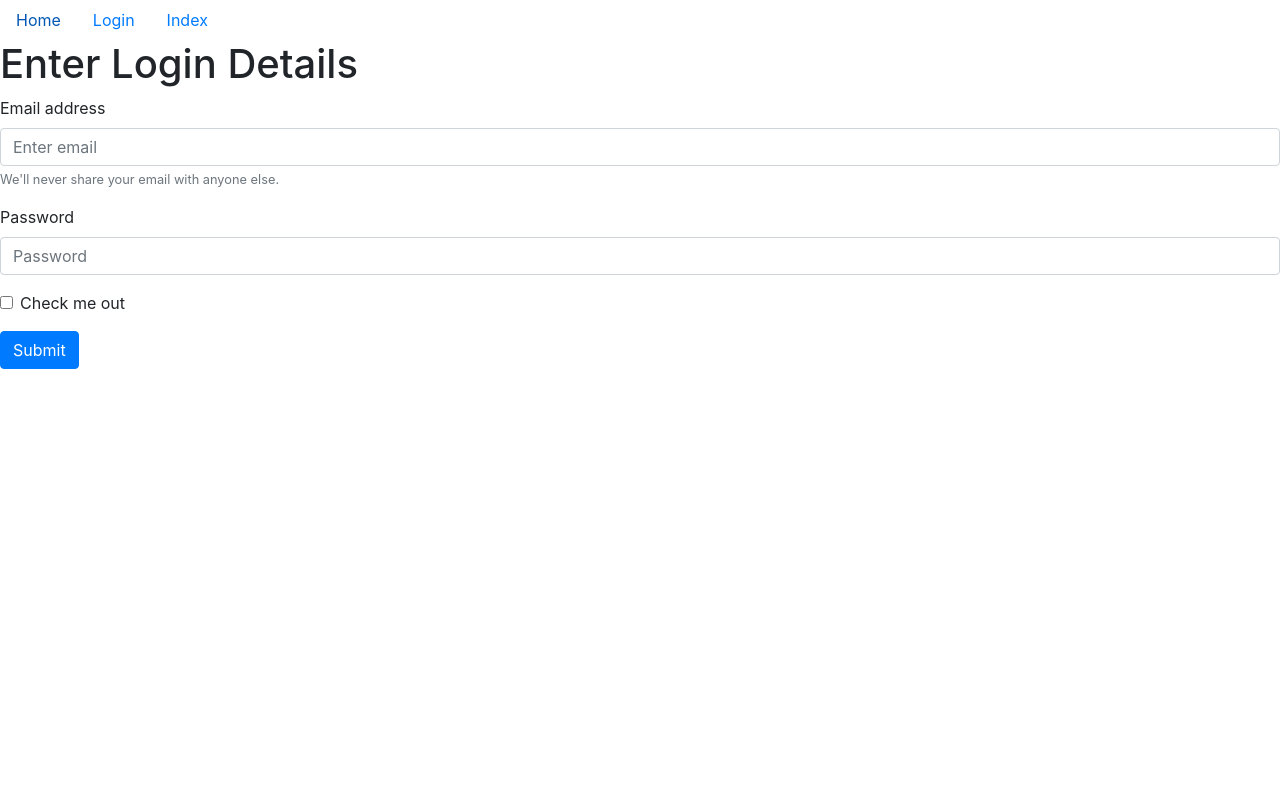
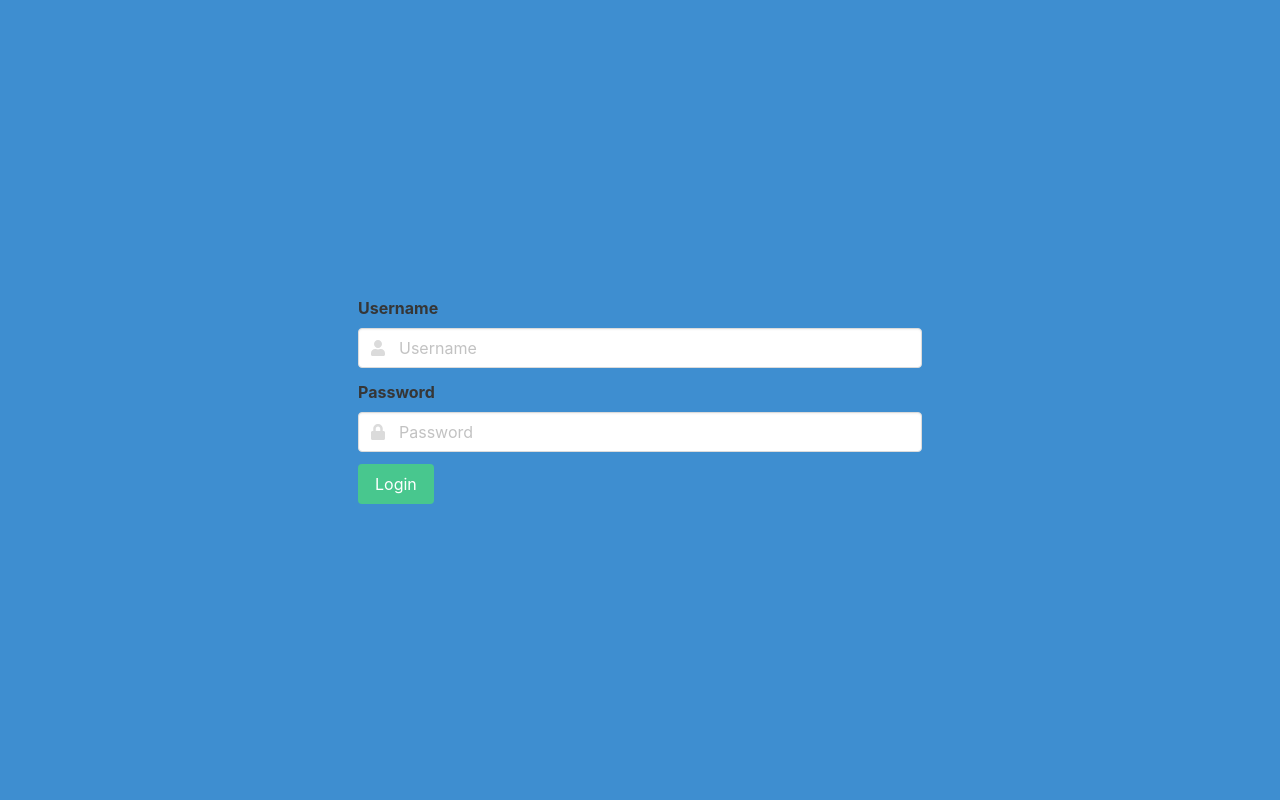
Before and after one commit to ldaijiw/mvc_flask, a Flask app: page /login/ in a window 1280 px wide. Run offline with Flask 2, Linux system fonts and the light colour scheme; some libraries are stand-ins or nearby versions.

Commit message:
login testing

```diff
--- a/app.py
+++ b/app.py
@@ -1,5 +1,4 @@
-from flask import Flask, jsonify, redirect, url_for, render_template
-
+from flask import Flask, jsonify, redirect, url_for, render_template, request, session
 # create an instance of our app, with __name__ passed as arg
 
 app = Flask(__name__)
@@ -55,8 +54,32 @@ def index():
     return render_template("index.html")
 
 
-@app.route("/login/")
+users = []
+users.append({"user_id": 1, "username": "ldaijiw", "password": "test"})
+users.append({"user_id": 2, "username": "admin", "password": "admin"})
+
+@app.route("/login/", methods = ["GET", "POST"])
 def login():
+    if request.method == "POST":
+        print("POST")
+        #session.pop('user_id')
+        username = request.form['username']
+        password = request.form['password']
+
+        print(users)
+        print(username)
+        print(password)
+        user = [x for x in users if x["username"] == username][0]
+
+        print(user)
+
+        if user and user["password"] == password:
+            print(username)
+            # session['user_id'] = user.user_id
+            return redirect('/user/admin/')
+
+        return redirect(url_for('login'))
+
     return render_template("login.html")
 
 
--- a/templates/login.html
+++ b/templates/login.html
@@ -1,22 +1,52 @@
-{% extends "default.html" %}
+<!DOCTYPE html>
+<html>
 
-{% block title %}Login{% endblock %}
-{% block content %}
-<h1>Enter Login Details</h1>
-<form>
-    <div class="form-group">
-      <label for="exampleInputEmail1">Email address</label>
-      <input type="email" class="form-control" id="exampleInputEmail1" aria-describedby="emailHelp" placeholder="Enter email">
-      <small id="emailHelp" class="form-text text-muted">We'll never share your email with anyone else.</small>
+<head>
+  <meta charset="utf-8">
+  <meta name="viewport" content="width=device-width, initial-scale=1">
+  <title>Login</title>
+  <link rel="stylesheet" href="https://cdn.jsdelivr.net/npm/bulma@0.8.0/css/bulma.min.css">
+  <script defer src="https://use.fontawesome.com/releases/v5.3.1/js/all.js"></script>
+</head>
+
+<body>
+  <section class="hero is-info is-fullheight">
+    <div class="hero-body">
+      <div class="container">
+        <div class="columns is-centered">
+          <div class="column is-half">
+            <form method="POST">
+              <div class="field">
+                <label class="label">Username</label>
+                <div class="control has-icons-left has-icons-right">
+                  <input class="input" type="text" name="username" placeholder="Username">
+                  <span class="icon is-small is-left">
+                    <i class="fas fa-user"></i>
+                  </span>
+                </div>
+              </div>
+              <div class="field">
+                <label class="label">Password</label>
+                <p class="control has-icons-left">
+                  <input class="input" type="password" name="password" placeholder="Password">
+                  <span class="icon is-small is-left">
+                    <i class="fas fa-lock"></i>
+                  </span>
+                </p>
+              </div>
+              <div class="field">
+                <p class="control">
+                  <button type="submit" class="button is-success">
+                    Login
+                  </button>
+                </p>
+              </div>
+            </form>
+          </div>
+        </div>
+      </div>
     </div>
-    <div class="form-group">
-      <label for="exampleInputPassword1">Password</label>
-      <input type="password" class="form-control" id="exampleInputPassword1" placeholder="Password">
-    </div>
-    <div class="form-group form-check">
-      <input type="checkbox" class="form-check-input" id="exampleCheck1">
-      <label class="form-check-label" for="exampleCheck1">Check me out</label>
-    </div>
-    <button type="submit" class="btn btn-primary">Submit</button>
-</form>
-{% endblock %}
+  </section>
+</body>
+
+</html>
```
Also changed, not shown: templates/login2.html (added, +33 -0 lines).
